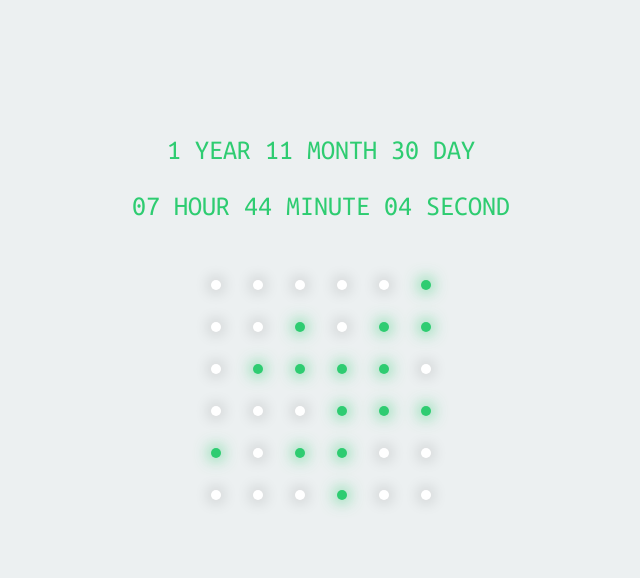
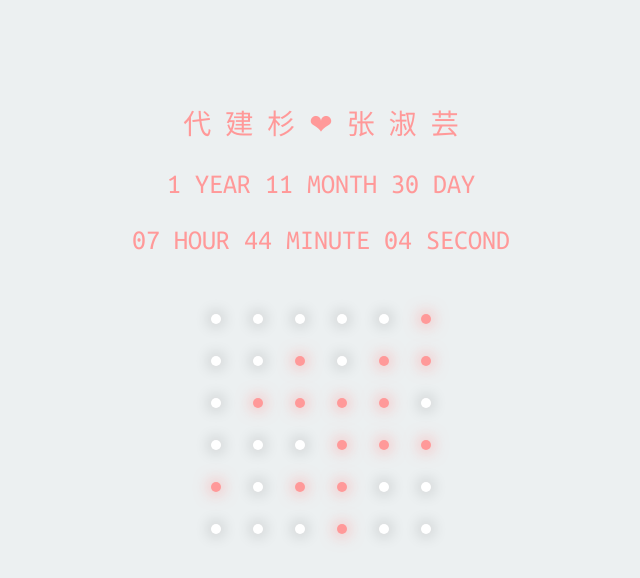
Before and after one commit to vannzwq/20160314, a plain HTML site: page index.html in a window 1280 px wide. Shown: the whole page, without its empty margins (319-959 px from the left). Drawn offline with Linux system fonts and the light colour scheme.

Commit message:
1.2 颜色替换为粉色系

```diff
--- a/css/style.css
+++ b/css/style.css
@@ -22,8 +22,8 @@ table td{
 }
 
 .num1{
-  background-color:#2ecc71 !important;
-  box-shadow: 0px 0px 15px 2px rgba(46, 204, 113,.7);
+  background-color:#FF9999 !important;
+  box-shadow: 0px 0px 15px 2px rgba(255, 153, 153,.7);
 }
 
 .num0{
@@ -33,7 +33,7 @@ table td{
 
 p{
   text-align:Center;
-  color:#2ecc71;
+  color:#FF9999;
   font-family:arial;
   font-size:28px;
   font-family: 'Ubuntu Mono', sans-serif;
--- a/index.html
+++ b/index.html
@@ -9,6 +9,7 @@
 
 <body>
 <div class='center'>
+  <p id="title">代 建 杉  ❤  张 淑 芸</p>
   <p id="time1"></p>
   <p id="time2"></p>
   <table align="center">
```
